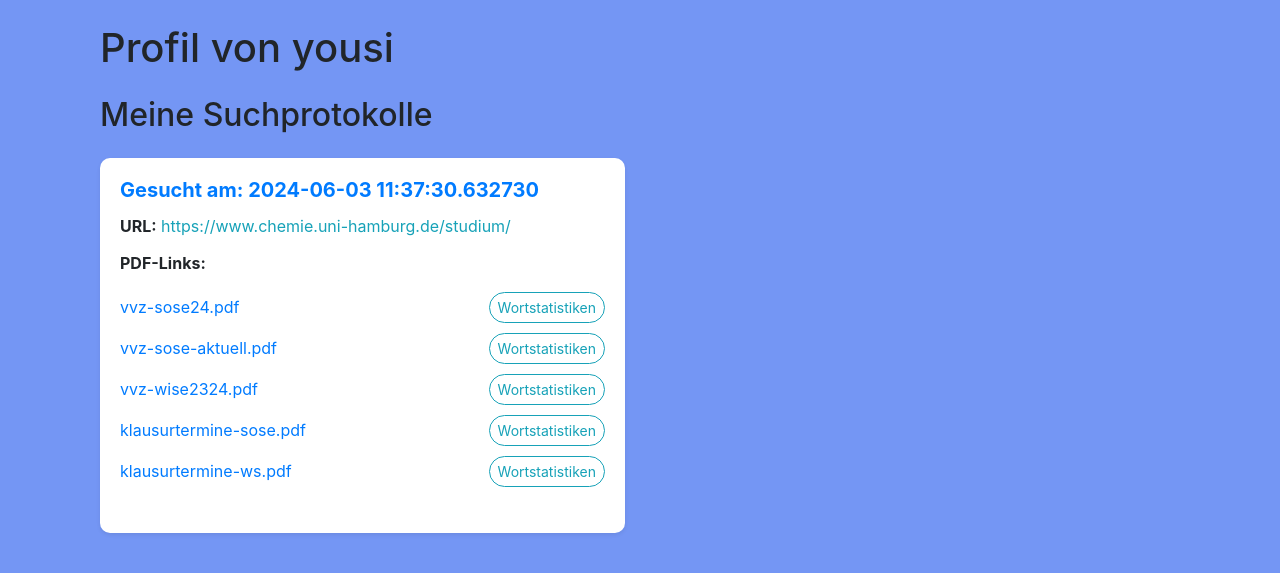
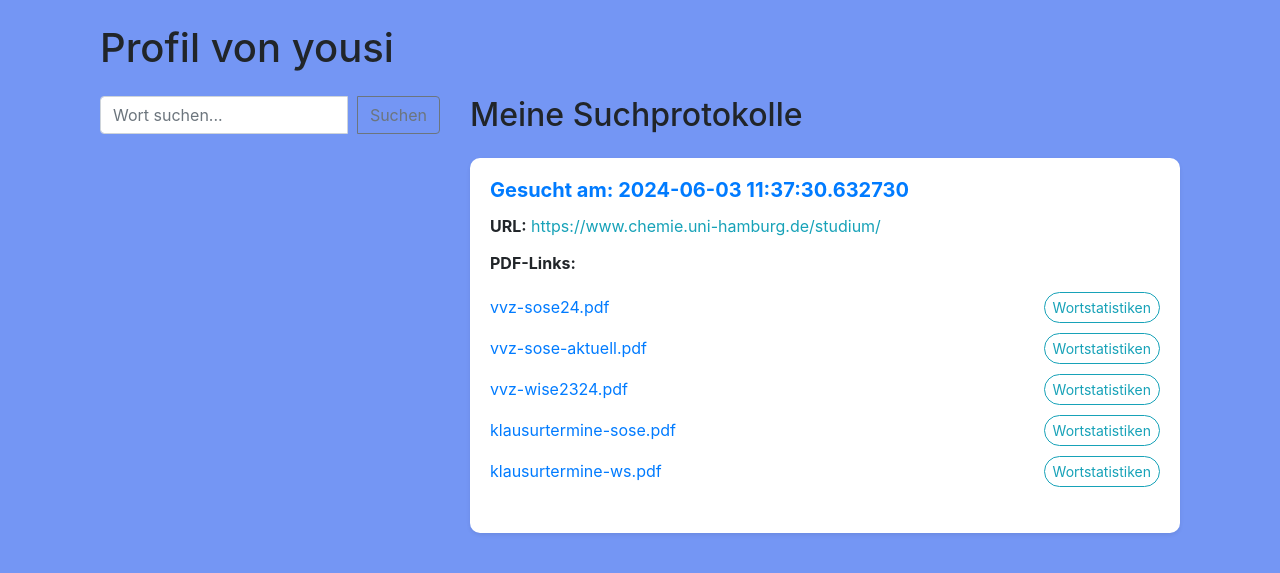
Before and after one commit to DYO1407/Web_Crawler, a Flask app: page /profile in a window 1280 px wide. Shown: the part 56-629 px from the top of the page. Run offline with Flask 3, Linux system fonts and the light colour scheme; a user stored in the database is signed in; parts of the project's set-up code (start-up, migrations or seed data) failed here and were passed over; some libraries are stand-ins or nearby versions.

Commit message:
Searching for the most repeared word works now will and is located in the profile page

```diff
--- a/app/routes.py
+++ b/app/routes.py
@@ -58,13 +58,11 @@ def login():
 
     return render_template('login.html')
 
-
 @app.route('/profile')
 @login_required
 def profile():
     crawl_records = CrawlData.query.filter_by(user_id=current_user.id).order_by(CrawlData.crawl_date.desc()).all()
 
-    # Parse the word stats for each record
     for record in crawl_records:
         word_stats_list = []
         for stat in record.word_stats.split(';'):
@@ -79,11 +77,19 @@ def profile():
                         try:
                             word_counts_dict[word] = int(count)
                         except ValueError:
-                            continue  # Skip this word count if it cannot be converted to int
-                word_stats_list.append({'pdf_url': pdf_url, 'word_counts': word_counts_dict})
+                            continue
+
+                max_word, max_count = None, 0
+                for word, count in word_counts_dict.items():
+                    if count > max_count:
+                        max_word, max_count = word, count
+
+                word_stats_list.append({'pdf_url': pdf_url, 'word_counts': word_counts_dict, 'max_word': max_word, 'max_count': max_count})
+
         record.parsed_word_stats = word_stats_list
 
     return render_template('profile.html', crawl_records=crawl_records, enumerate=enumerate)
+
 
 
 
@@ -166,12 +172,14 @@ def extract_text_from_pdf(pdf_path):
         print(f"Error extracting text from {pdf_path}: {e}")
         return ""
 
+
 def get_word_frequency(text):
     words = re.findall(r'\b[a-zA-ZäöüÄÖÜß]{2,}\b', text.lower())  # Wörter mit mindestens zwei Buchstaben
     word_counts = Counter(words)
     most_common_words = word_counts.most_common(10)
     print(f"Most common words: {most_common_words}")  # Debugging-Ausgabe
     return most_common_words
+
 
 async def crawl(url, level, user_id):
     visited = set()
@@ -228,8 +236,6 @@ async def start_crawl():
         pdf_links_string = "no_pdfs_found"
         word_stats_string = ""
 
-    print(f"Word stats string: {word_stats_string}")  # Debugging output
-
     new_crawl = CrawlData(
         user_id=user_id,
         url=url,
@@ -243,7 +249,6 @@ async def start_crawl():
 
     flash('Crawl erfolgreich gestartet. PDF-Links wurden gespeichert.')
     return render_template('crawl.html', visited=visited, pdf_links=pdf_links_for_template)
-
 
 
 
@@ -332,22 +337,41 @@ def reset_password(token):
 @app.route('/search_word', methods=['POST'])
 @login_required
 def search_word():
-    search_word = request.json.get('search_word').lower()
+    search_word = request.form.get('search_word').lower()
     matching_pdfs = []
 
     crawl_records = CrawlData.query.filter_by(user_id=current_user.id).all()
+
     for record in crawl_records:
+        word_stats_list = []
+        pdf_url_to_stats = {}
         for stat in record.word_stats.split(';'):
             if '|' in stat:
                 pdf_url, word_counts = stat.split('|', 1)
                 word_count_pairs = word_counts.split(',')
+                word_counts_dict = {}
                 for word_count in word_count_pairs:
-                    if ':' in word_count:
-                        word, count = word_count.split(':', 1)
-                        if word == search_word:
-                            matching_pdfs.append({'pdf_url': pdf_url, 'record_url': record.url, 'word': word, 'count': count})
+                    parts = word_count.split(':')
+                    if len(parts) == 2:
+                        word, count = parts
+                        try:
+                            word_counts_dict[word] = int(count)
+                        except ValueError:
+                            continue
+                pdf_url_to_stats[pdf_url] = word_counts_dict
+        record.parsed_word_stats = pdf_url_to_stats
 
-    return jsonify(matching_pdfs)
+    for record in crawl_records:
+        for pdf_url, word_counts in record.parsed_word_stats.items():
+            if search_word in word_counts:
+                matching_pdfs.append({
+                    'pdf_url': pdf_url,
+                    'record_url': record.url,
+                    'word': search_word,
+                    'count': word_counts[search_word]
+                })
+
+    return render_template('profile.html', crawl_records=crawl_records, search_results=matching_pdfs, enumerate=enumerate)
 
 
 @app.route('/debug/word_stats')
@@ -376,3 +400,26 @@ def check_data():
             'word_stats': record.word_stats,
         })
     return jsonify(data)
+
+
+# Import statement for PDFPage
+from pdfminer.pdfpage import PDFPage
+
+# Update the extract_text_from_pdf function to use pdfminer
+def extract_text_from_pdf(pdf_path):
+    try:
+        from io import StringIO
+        from pdfminer.high_level import extract_text_to_fp
+        from pdfminer.layout import LAParams
+        from pdfminer.pdfinterp import PDFResourceManager
+        from pdfminer.converter import TextConverter
+
+        output_string = StringIO()
+        with open(pdf_path, 'rb') as file:
+            extract_text_to_fp(file, output_string, laparams=LAParams(), output_type='text', codec=None)
+        text = output_string.getvalue()
+        print(f"Extracted text from {pdf_path}: {text[:500]}")  # Print the first 500 characters for inspection
+        return text
+    except Exception as e:
+        print(f"Error extracting text from {pdf_path}: {e}")
+        return ""
--- a/app/static/css/styles.css
+++ b/app/static/css/styles.css
@@ -1,4 +1,3 @@
-/* styles.css */
 body {
     background-color: #7496f4;
 }
@@ -64,3 +63,34 @@ body {
     width: 100%;
     gap: 10px;
 }
+
+.search-form {
+    margin-bottom: 20px;
+}
+
+.search-form .input-group {
+    display: flex;
+    align-items: center;
+}
+
+.search-form .form-control {
+    flex-grow: 1;
+    margin-right: 10px;
+}
+
+.search-results-container .card {
+    margin-bottom: 20px;
+}
+
+.search-results .card-body {
+    padding: 15px;
+}
+
+.search-results .card-title {
+    font-size: 1.1rem;
+    font-weight: bold;
+}
+
+.custom-highlight {
+    background-color: #efa020 !important; /* You can change this to any color you like */
+}
--- a/app/templates/profile.html
+++ b/app/templates/profile.html
@@ -3,10 +3,54 @@
 {% block content %}
 <div class="container mt-4">
     <h1 class="mb-4">Profil von {{ current_user.username }}</h1>
+
+    <div class="row">
+        <!-- Search Form -->
+        <div class="col-md-4">
+            <form method="POST" action="{{ url_for('search_word') }}" class="search-form">
+                <div class="input-group mb-3">
+                    <input type="text" name="search_word" class="form-control" placeholder="Wort suchen..." aria-label="Wort suchen">
+                    <div class="input-group-append">
+                        <button class="btn btn-outline-secondary" type="submit">Suchen</button>
+                    </div>
+                </div>
+            </form>
+
+            {% if search_results %}
+            <div class="search-results-container mb-4">
+                <div class="card shadow-sm">
+                    <div class="card-header">
+                        <h2 class="mb-0">Suchergebnisse
+                            <button type="button" class="close" aria-label="Close" onclick="document.querySelector('.search-results-container').style.display='none';">
+                                <span aria-hidden="true">&times;</span>
+                            </button>
+                        </h2>
+                    </div>
+                    <div class="card-body">
+                        <div class="search-results">
+                            {% for result in search_results %}
+                            <div class="card shadow-sm mb-3">
+                                <div class="card-body">
+                                    <h5 class="card-title text-primary">Gefunden in: <a href="{{ result.record_url }}" target="_blank" class="text-info">{{ result.record_url }}</a></h5>
+                                    <p class="card-text"><strong>PDF:</strong> <a href="{{ result.pdf_url }}" target="_blank" class="text-info">{{ result.pdf_url }}</a></p>
+                                    <p class="card-text"><strong>Wort:</strong> {{ result.word }}</p>
+                                    <p class="card-text"><strong>Anzahl:</strong> {{ result.count }}</p>
+                                </div>
+                            </div>
+                            {% endfor %}
+                        </div>
+                    </div>
+                </div>
+            </div>
+            {% endif %}
+        </div>
+
+        <!-- Profile Content -->
+        <div class="col-md-8">
             <h2 class="mb-4">Meine Suchprotokolle</h2>
             <div class="row">
                 {% for record in crawl_records %}
-        <div class="col-md-6 mb-4">
+                <div class="col-md-12 mb-4">
                     <div class="card shadow-sm">
                         <div class="card-body">
                             <h5 class="card-title text-primary">Gesucht am: {{ record.crawl_date }}</h5>
@@ -37,12 +81,14 @@
 
                 <!-- Modal for each PDF -->
                 {% if record.pdf_links != 'no_pdfs_found' %}
-            {% for index, stat in enumerate(record.parsed_word_stats) %}
+                    {% for index, link in enumerate(record.pdf_links.split(',')) %}
+                        {% if '|' in link %}
+                            {% set url, name = link.split('|') %}
                             <div class="modal fade" id="modal{{ record.id }}_{{ index }}" tabindex="-1" role="dialog" aria-labelledby="exampleModalLabel{{ record.id }}_{{ index }}" aria-hidden="true">
                                 <div class="modal-dialog modal-lg" role="document">
                                     <div class="modal-content">
                                         <div class="modal-header">
-                            <h5 class="modal-title" id="exampleModalLabel{{ record.id }}_{{ index }}">Wortstatistiken für <a href="{{ stat.pdf_url }}" target="_blank" class="text-info">PDF Link</a></h5>
+                                            <h5 class="modal-title" id="exampleModalLabel{{ record.id }}_{{ index }}">Wortstatistiken für <a href="{{ url }}" target="_blank" class="text-info">PDF Link</a></h5>
                                             <button type="button" class="close" data-dismiss="modal" aria-label="Close">
                                                 <span aria-hidden="true">&times;</span>
                                             </button>
@@ -57,11 +103,15 @@
                                                         </tr>
                                                     </thead>
                                                     <tbody>
+                                                        {% for stat in record.parsed_word_stats %}
+                                                            {% if stat.pdf_url == url %}
                                                                 {% for word, count in stat.word_counts.items() %}
-                                        <tr>
-                                            <td class="{% if loop.index == 1 %}bg-warning{% endif %}">{{ word }}</td>
-                                            <td class="{% if loop.index == 1 %}bg-warning{% endif %}">{{ count }}</td>
+                                                                <tr class="{% if word == stat.max_word %}custom-highlight{% endif %}">
+                                                                    <td>{{ word }}</td>
+                                                                    <td>{{ count }}</td>
                                                                 </tr>
+                                                                {% endfor %}
+                                                            {% endif %}
                                                         {% endfor %}
                                                     </tbody>
                                                 </table>
@@ -70,9 +120,12 @@
                                     </div>
                                 </div>
                             </div>
+                        {% endif %}
                     {% endfor %}
                 {% endif %}
                 {% endfor %}
             </div>
         </div>
+    </div>
+</div>
 {% endblock %}
```
Also changed, not shown: app.db. Lines whose indentation alone changed are shown as unchanged.
